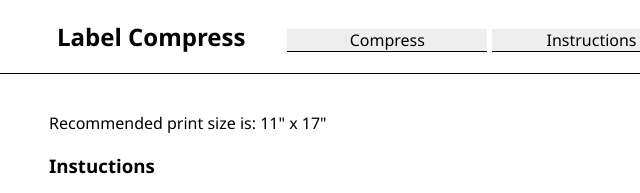
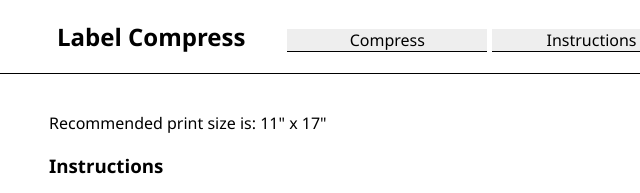
Before and after one commit to dogtoot/label-compress, a plain HTML site: page instructions.html in a window 1280 px wide. Shown: the top 193 px of the page, 79-719 px from the left. Drawn offline with Linux system fonts and the light colour scheme.

Commit message:
Update instructions.html
fixed spelling error.

```diff
--- a/instructions.html
+++ b/instructions.html
@@ -27,7 +27,7 @@
         <div id="text-center">
             <br>
             <p>Recommended print size is: 11" x 17"</p>
-            <h3>Instuctions</h3>
+            <h3>Instructions</h3>
             <ol>
                 <li>Press the "Select a File" button.</li>
                 <li>Select the label you want to format.</li>
```
